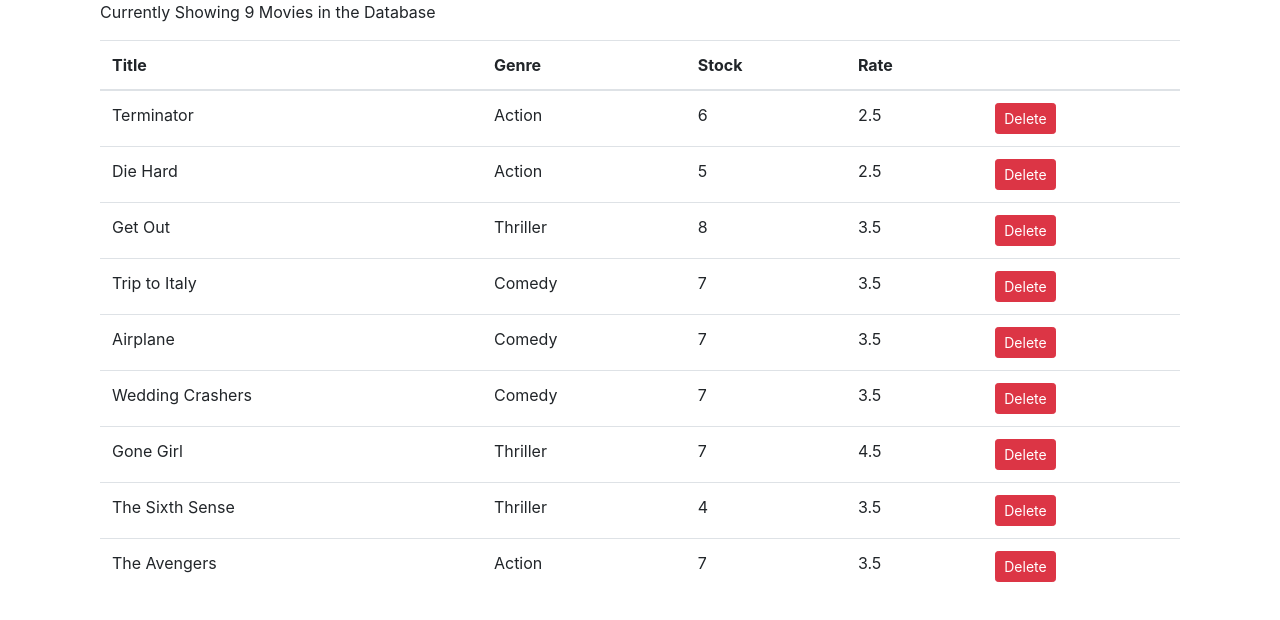
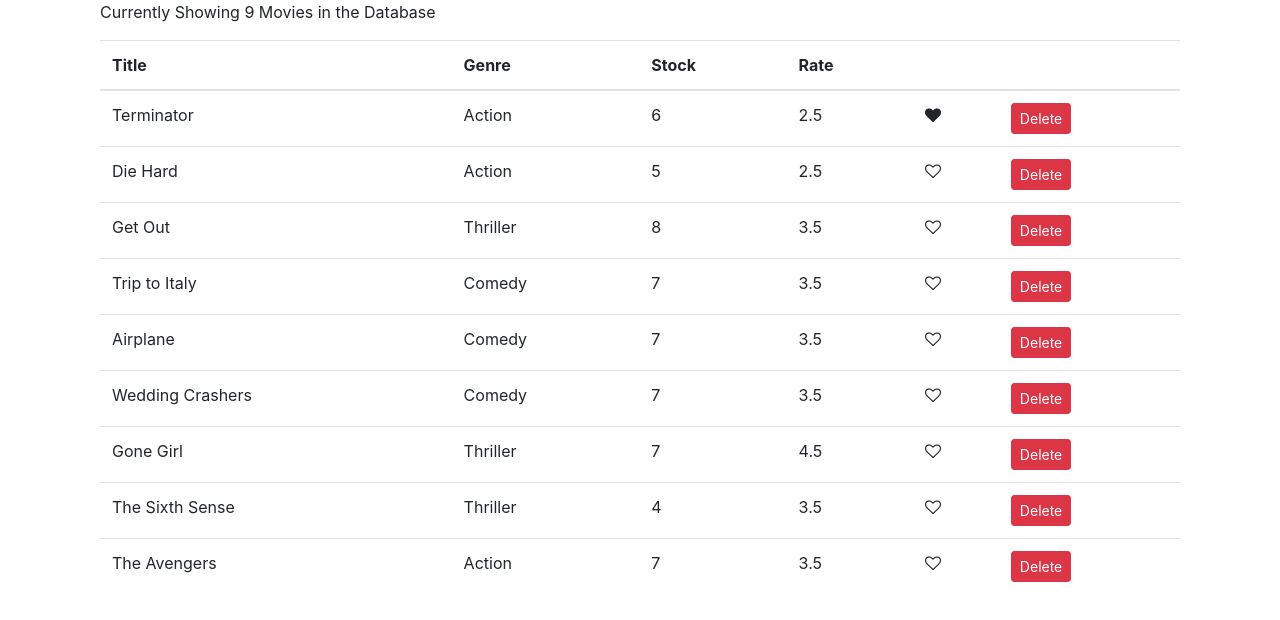
Before and after one commit to sonnn9/-Mastering-React, a React (Create React App) app: page / in a window 1280 px wide. Shown: the top 620 px of the page. Built offline with nearby package versions, Linux system fonts and the light colour scheme.

Commit message:
movies like component

```diff
--- /dev/null
+++ b/src/components/common/like.jsx
@@ -0,0 +1,12 @@
+import React, {Component} from "react";
+
+// Input: liked: boolean
+// Output: onClick
+
+const Like = (props) => {
+    let classes = "fa fa-heart";
+    if(!props.liked) classes += "-o";
+    return (<i onClick={props.onClick} style={{cursor: "pointer"}} className={classes} aria-hidden="true"></i>);
+}
+
+export default Like;
--- a/src/components/movies.jsx
+++ b/src/components/movies.jsx
@@ -1,5 +1,6 @@
 import React, { Component } from "react";
 import { getMovies } from "../services/fakeMovieService";
+import Like from "./common/like";
 
 class Movies extends Component {
     state = {
@@ -11,6 +12,13 @@
         this.setState({ movies: movies });
     };
 
+    handleLike = (movie) => {
+        const movies = [...this.state.movies];
+        const index = movies.indexOf(movie);
+        movies[index] = { ...movies[index]};
+        movies[index].liked = !movies[index].liked;
+        this.setState({movies});
+    }
     render() {
         if (this.state.movies.length === 0)
             return <p>Current there is no movies</p>;
@@ -27,6 +35,7 @@
                         <th>Stock</th>
                         <th>Rate</th>
                         <th></th>
+                        <th></th>
                     </tr>
                     </thead>
                     <tbody>
@@ -36,6 +45,9 @@
                             <td>{movie.genre.name}</td>
                             <td>{movie.numberInStock}</td>
                             <td>{movie.dailyRentalRate}</td>
+                            <td>
+                                <Like liked={movie.liked} onClick={() => this.handleLike(movie)} />
+                            </td>
                             <td>
                             <button
                                 onClick={() => this.deleteHandler(movie)}
--- a/src/services/fakeMovieService.js
+++ b/src/services/fakeMovieService.js
@@ -7,7 +7,8 @@
         genre: { _id: "5b21ca3eeb7f6fbccd471818", name: "Action" },
         numberInStock: 6,
         dailyRentalRate: 2.5,
-        publishDate: "2018-01-03T19:04:28.809Z"
+        publishDate: "2018-01-03T19:04:28.809Z",
+        liked: true
     },
     {
         _id: "5b21ca3eeb7f6fbccd471816",
```
